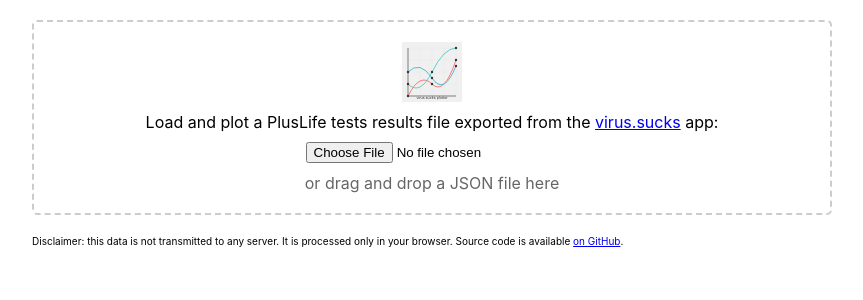
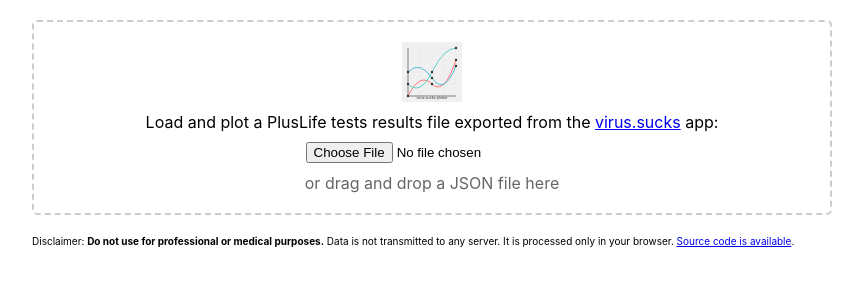
Before and after one commit to gacevedo/virus-sucks-plotter, a React (Create React App) app: page / in a window 1280 px wide. Shown: the top 300 px of the page, without its empty margins (208-1071 px from the left). Built offline with nearby package versions, Linux system fonts and the light colour scheme.

Commit message:
Updated disclaimer. Updated screenshot

```diff
--- a/src/App.css
+++ b/src/App.css
@@ -64,3 +64,7 @@
 .test-info .test-type {
   font-weight: bold;
 }
+
+.disclaimer-bold {
+  font-weight: bold;
+}
--- a/src/SimpleLineChart.js
+++ b/src/SimpleLineChart.js
@@ -115,7 +115,7 @@ const SimpleLineChart = () => {
         <p>or drag and drop a JSON file here</p>
       </div>
       <div className='disclaimer'>
-        Disclaimer: this data is not transmitted to any server. It is processed only in your browser. Source code is available <a href="https://github.com/gacevedo/virus-sucks-plotter" target="_blank" rel="noopener noreferrer"> on GitHub</a>.
+        Disclaimer: <span className='disclaimer-bold'>Do not use for professional or medical purposes.</span> Data is not transmitted to any server. It is processed only in your browser. <a href="https://github.com/gacevedo/virus-sucks-plotter" target="_blank" rel="noopener noreferrer">Source code is available</a>.
       </div>
       {data && (
         <div className='test-info'>
```
Also changed, not shown: screenshot.png.
